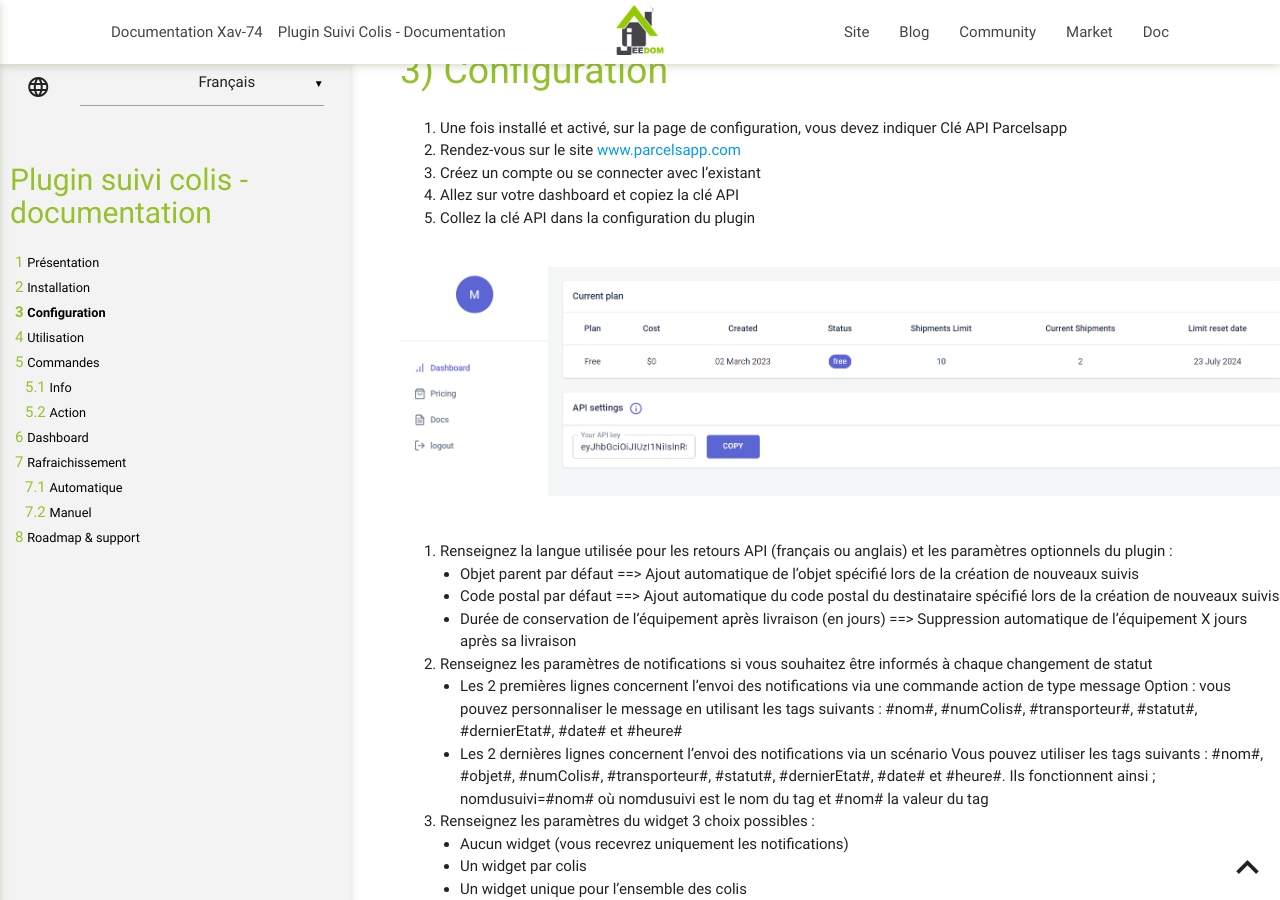
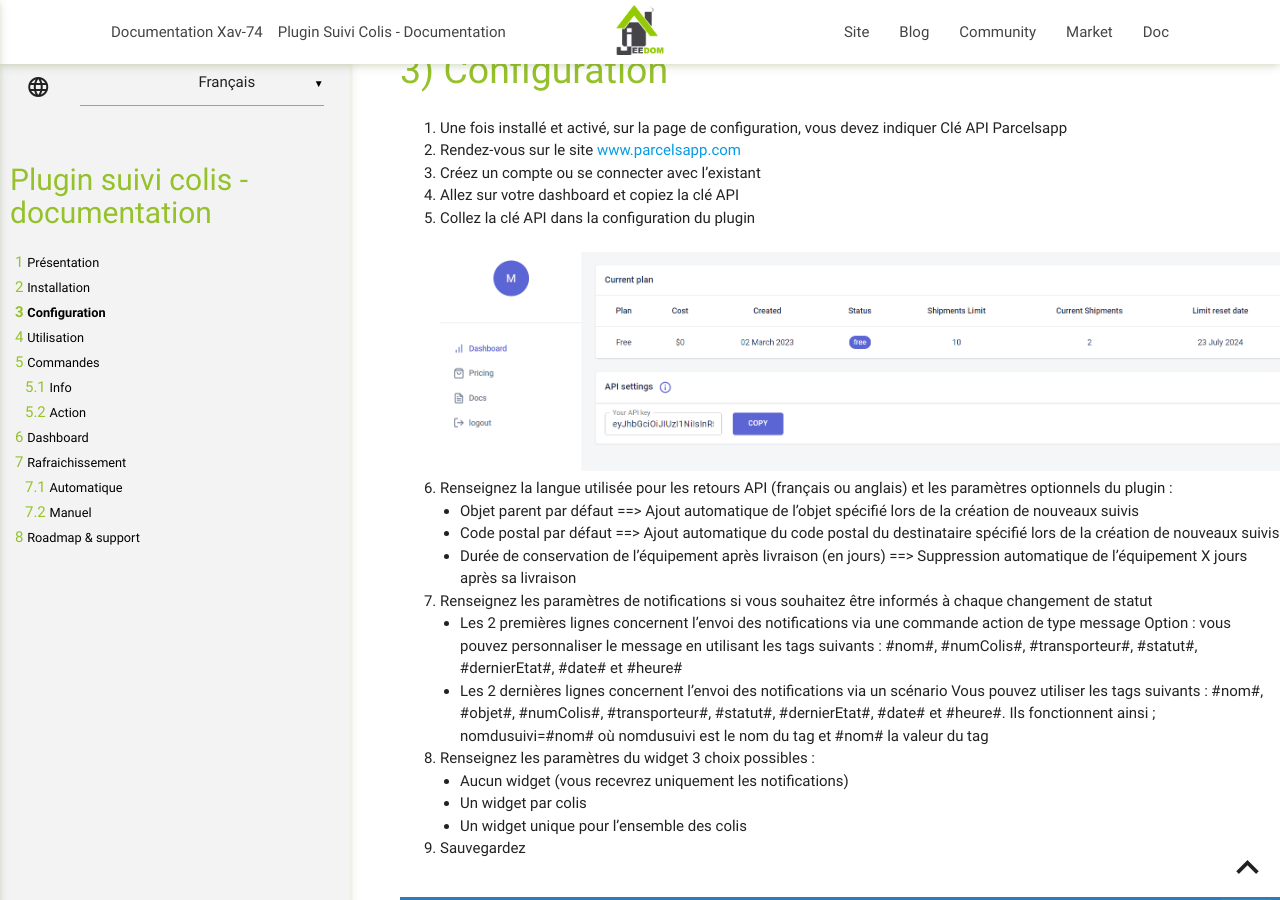
Before and after one commit to Xav-74/Documentation, a Jekyll site: the page built from parcelTracking/fr_FR/index.md, in a window 1280 px wide and 900 px high, scrolled down 456 px. Built offline with Jekyll 4.4.1, drawn with Linux system fonts in a browser that asks for light colours.

Commit message:
Update index.md

```diff
--- a/parcelTracking/fr_FR/index.md
+++ b/parcelTracking/fr_FR/index.md
@@ -28,9 +28,7 @@
 3. Créez un compte ou se connecter avec l'existant
 4. Allez sur votre dashboard et copiez la clé API
 5. Collez la clé API dans la configuration du plugin
-
-<br/>![Dashboard parcelsapp](../images/dashboard_parcelsapp.png)<br/><br/>
-
+<br/><br/>![Dashboard parcelsapp](../images/dashboard_parcelsapp.png)<br/>
 6. Renseignez la langue utilisée pour les retours API (français ou anglais) et les paramètres optionnels du plugin :
  - Objet parent par défaut ==> Ajout automatique de l'objet spécifié lors de la création de nouveaux suivis
  - Code postal par défaut ==> Ajout automatique du code postal du destinataire spécifié lors de la création de nouveaux suivis
```
